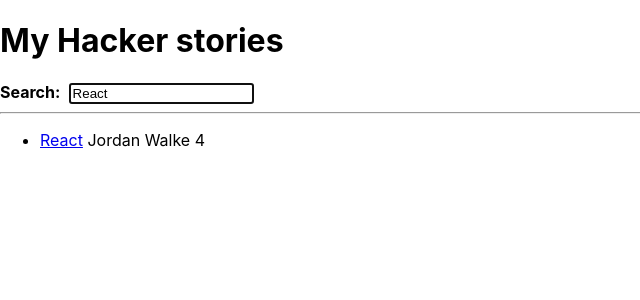
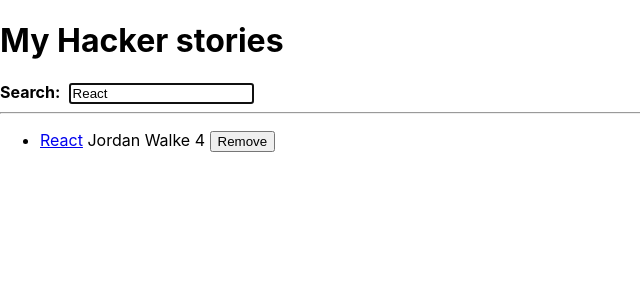
Before and after one commit to carlinjshaw/road_to_react, a React (Create React App) app in the folder hacker-stories/: page / in a window 1280 px wide. Shown: the top 300 px of the page, without its empty margins (0-640 px from the left). Built offline with nearby package versions, Linux system fonts and the light colour scheme.

Commit message:
added remove feature; event handler passed down as props, child component triggers for the lifted state to change

```diff
--- a/hacker-stories/src/App.js
+++ b/hacker-stories/src/App.js
@@ -15,7 +15,7 @@
 }
 
 const App = () => {
-  const stories = [
+  const initialStories = [
     {
       title: 'React',
       url: 'https://reactjs.org',
@@ -34,11 +34,17 @@
     }
   ]
   //A
+  const [stories, setStories] = React.useState(initialStories)
 
 const [searchTerm, setSearchTerm] = useStorageState('search' ,'React')
 
   const handleSearch = (event) => {
     setSearchTerm(event.target.value)
+  }
+
+  const handleDelete = (item) => {
+    const newStories = stories.filter((story) => item.objectID !==story.objectID)
+    setStories(newStories);
   }
 
   const searchedStories = stories.filter((story) =>
@@ -61,7 +67,7 @@
       {/* <Search search = {searchTerm} onSearch={handleSearch}/> */}
 
       <hr />
-      <List list = {searchedStories}/>
+      <List list = {searchedStories} onRemoveItem ={handleDelete}/>
     </div>
   );
 }
@@ -81,6 +87,7 @@
   <>
     <label htmlFor={id}>{children}</label>
     &nbsp;
+    {/* B */}
     <input
       ref = {inputRef}
       id={id}
@@ -92,28 +99,34 @@
   </>
 )}
 
-const List = ({list}) => {
+const List = ({list, onRemoveItem}) => {
 
   // const myList = [1,2,3,4]
   return (
     <ul>
-        {list.map(({objectID, ...item}) => {
-          return <Item key = {objectID} {...item}/>
+        {list.map((item) => {
+          return <Item onRemoveItem={onRemoveItem} key = {item.objectID} item ={item}/>
         })}
     </ul>
   )
 }
 
-const Item = ({url,title, author, num_contents, points}) => (
+const Item = ({item, onRemoveItem}) => {
+  const handleRemoveItem = () => {
+    onRemoveItem(item)
+  }
+
+  return (
   <li>
     <span>
-      <a href = {url}> {title}</a>
+      <a href = {item.url}> {item.title}</a>
     </span>
-    <span> {author}</span>
-    <span> {num_contents}</span>
-    <span> {points}</span>
+    <span> {item.author}</span>
+    <span> {item.num_contents}</span>
+    <span> {item.points} </span>
+    <button type="button" onClick={handleRemoveItem}>Remove</button>
   </li>
-)
+)}
 
 const Search = ({search, onSearch}) =>  (
 <>
```
